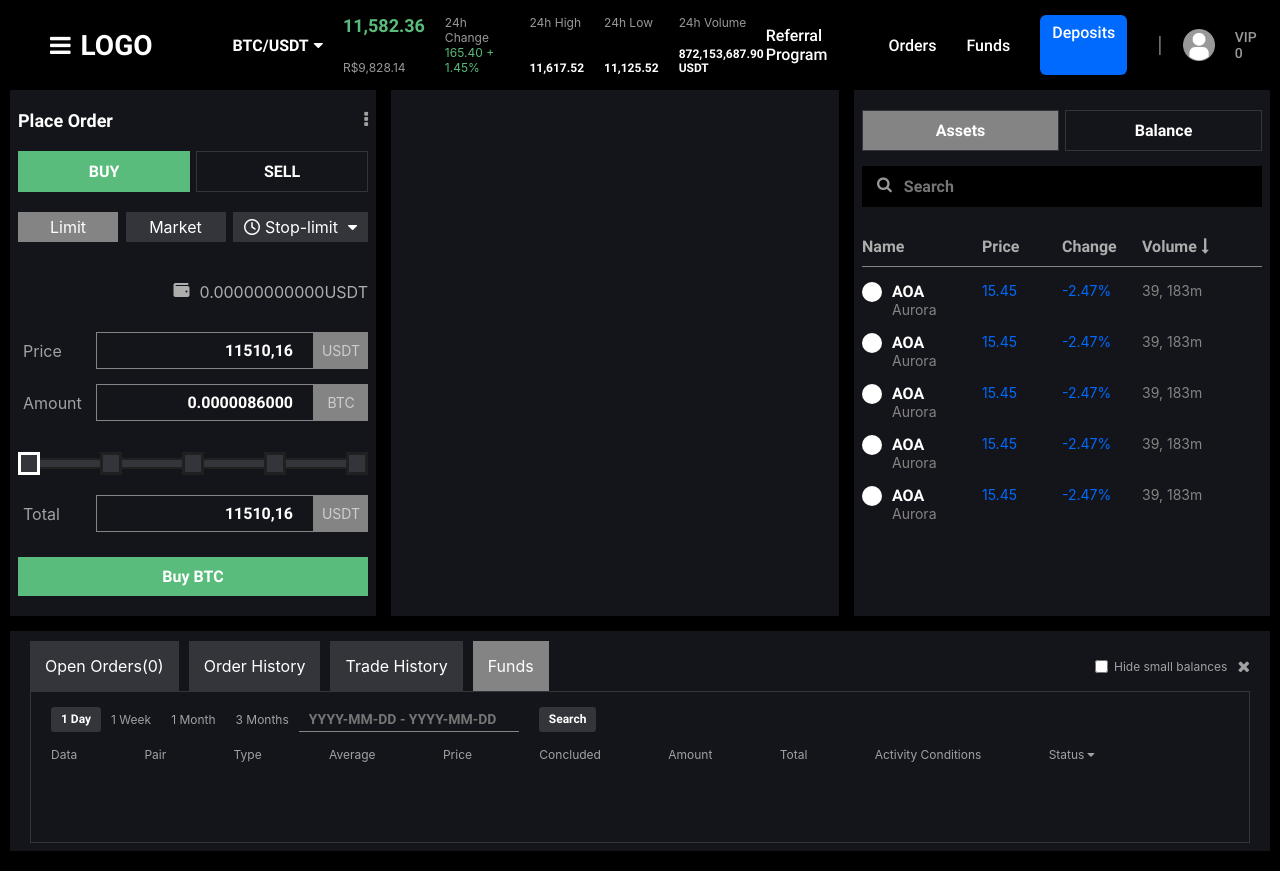
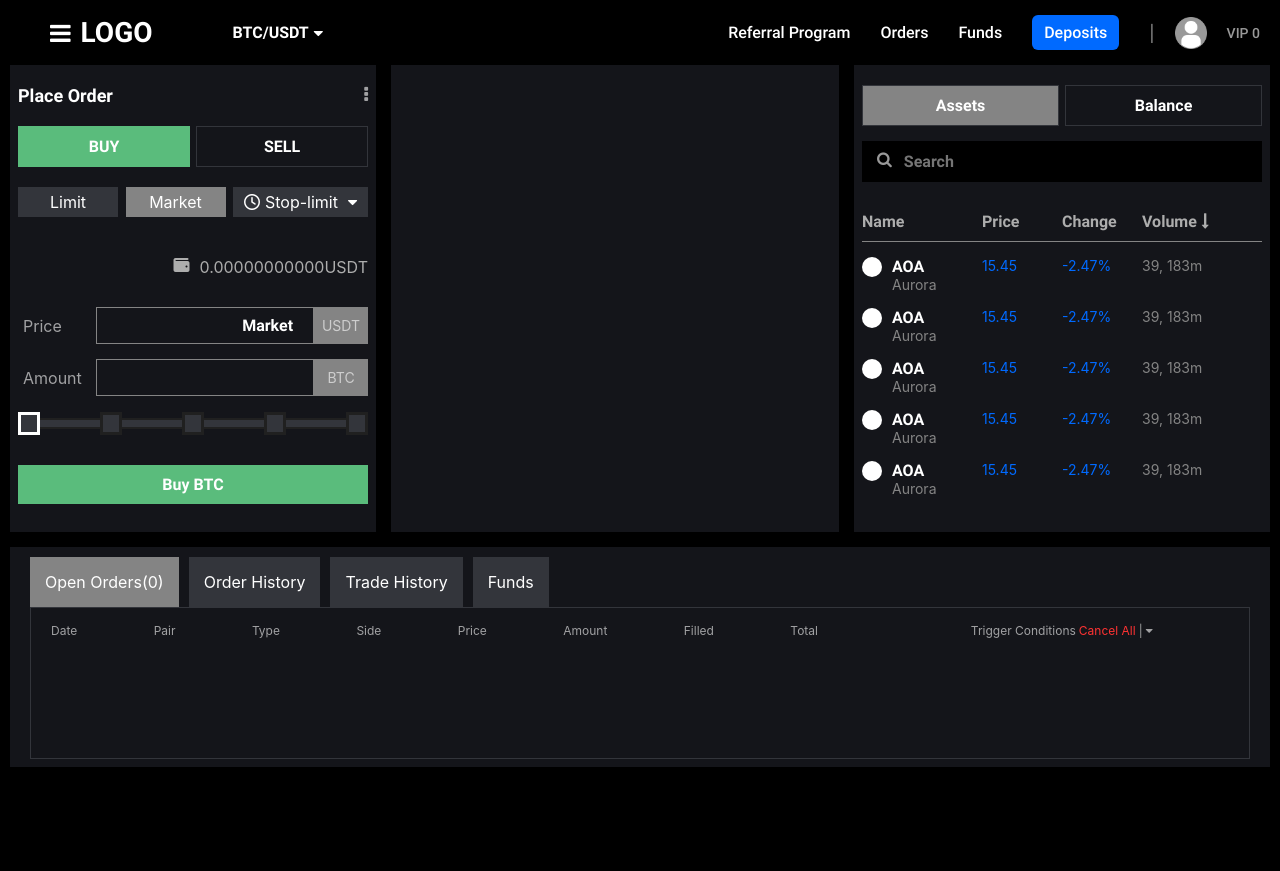
Before and after one commit to mfornella7/exchange-frontend, a React (Create React App) app: page /home in a window 1280 px wide. Both pictures are taken after a click on the element "Market". After the commit the page ends 800 px from the top, so only its background shows below. Built offline with nearby package versions, Linux system fonts and the light colour scheme; what react-router-redux would draw is missing.

Commit message:
6 mini updates after feedback

```diff
--- a/src/components/Header/Header.js
+++ b/src/components/Header/Header.js
@@ -64,7 +64,9 @@ class Header extends Component {
                     <div className="menu-text" onClick={() =>{
                         this.props.history.push("/funds");
                     }}>Funds</div>
-                    <div className="deposit-button">Deposits</div>
+                    <div className="deposit-button" onClick={() =>{
+                        this.props.history.push("/funds?tab=deposits");
+                    }}>Deposits</div>
                     <div className="seperator">|</div>
                     <div className="user-image">
                         <img src={Img_User} alt=""></img>
--- a/src/components/Header/Header.scss
+++ b/src/components/Header/Header.scss
@@ -47,6 +47,9 @@
                 }
             }
             .data-block {
+                @media screen and (max-width: 1400px) {
+                    display: none;
+                }
                 display: flex;
                 flex-direction: row;
                 .data-item {
--- a/src/routes/Funds/Funds.js
+++ b/src/routes/Funds/Funds.js
@@ -8,8 +8,34 @@ class Funds extends Component {
   constructor(props) {
     super(props);
     this.state = {
-      selectedTab: 4,
+      selectedTab: 0,
     }
+  }
+
+  componentWillMount() {
+    this.unlisten = this.props.history.listen((location, action) => {
+      let search = location.search;
+      if (search.indexOf('?tab=') === 0) {
+        switch(search.slice(5)) {
+          case 'deposits':
+            this.setState({ selectedTab: 1});
+            break;
+          case 'withdrawals':
+            this.setState({ selectedTab: 2});
+            break;
+          case 'transactions':
+            this.setState({ selectedTab: 4});
+            break;
+          default:
+            this.setState({ selectedTab: 0});
+        }
+      } else
+        this.setState({ selectedTab: 0});
+    })
+  }
+
+  componentWillUnmount() {
+    this.unlisten();
   }
 
   renderContent() {
--- a/src/routes/Home/Home.js
+++ b/src/routes/Home/Home.js
@@ -11,7 +11,8 @@ class Home extends Component {
       activeButton: 0,
       step: 0,
       assetOrBalance: 0,
-      selectedTab: 3,
+      selectedTab: 0,
+      marketTab: 0,
       assets: [
         {id: 0, symbol: 'AOA', name:'Aurora', price: 15.45, change: '-2.47%', volume: '39, 183m'},
         {id: 1, symbol: 'AOA', name:'Aurora', price: 15.45, change: '-2.47%', volume: '39, 183m'},
@@ -25,6 +26,104 @@ class Home extends Component {
         {id: 2, symbol: 'AOA', p1: 80.14, p2: 0.01, p3: 304.73, p4: 0},
         {id: 3, symbol: 'USD', p1: 0.00, p2: 0.00, p3: 125.05, p4: 0},
       ]
+    }
+  }
+
+  renderStepbar() {
+    return (
+      <ul className="step-bar">
+        <div
+          className={this.state.step === 0 ?"rect active":"rect"}
+          onClick={() => { this.setState({step: 0}); }}
+        />
+        <div className="bar"></div>
+        <div
+          className={this.state.step === 1 ?"rect active":"rect"}
+          onClick={() => { this.setState({step: 1}); }}
+        />
+        <div className="bar"></div>
+        <div
+          className={this.state.step === 2 ?"rect active":"rect"}
+          onClick={() => { this.setState({step: 2}); }}
+        />
+        <div className="bar"></div>
+        <div
+          className={this.state.step === 3 ?"rect active":"rect"}
+          onClick={() => { this.setState({step: 3}); }}
+        />
+        <div className="bar"></div>
+        <div
+          className={this.state.step === 4 ?"rect active":"rect"}
+          onClick={() => { this.setState({step: 4}); }}
+        />
+      </ul>
+    )
+  }
+
+  renderMarketTab() {
+    if (this.state.marketTab === 0) {
+      return (
+        <div>
+          <div className="input-row">
+            <div className="ir-text">Price</div>
+            <input className="ir-input" placeholder="" value="11510,16" id="p1"/>
+            <div className="ir-asset">USDT</div>
+          </div>
+          <div className="input-row">
+            <div className="ir-text">Amount</div>
+            <input className="ir-input" placeholder="" value="0.0000086000"/>
+            <div className="ir-asset">BTC</div>
+          </div>
+          {this.renderStepbar()}
+          <div className="input-row">
+            <div className="ir-text">Total</div>
+            <input className="ir-input" placeholder="" defaultValue="11510,16"/>
+            <div className="ir-asset">USDT</div>
+          </div>
+      </div>
+      )
+    } else if (this.state.marketTab === 1) {
+      return (
+        <div>
+          <div className="input-row">
+            <div className="ir-text">Price</div>
+            <input className="ir-input" placeholder="" value="Market" id="p2"/>
+            <div className="ir-asset">USDT</div>
+          </div>
+          <div className="input-row">
+            <div className="ir-text">Amount</div>
+            <input className="ir-input" placeholder="" value=""/>
+            <div className="ir-asset">BTC</div>
+          </div>
+          {this.renderStepbar()}
+        </div>
+      )
+    } else {
+      return (
+        <div>
+          <div className="input-row">
+            <div className="ir-text">Stop</div>
+            <input className="ir-input" placeholder="" value=""/>
+            <div className="ir-asset">USDT</div>
+          </div>
+          <div className="input-row">
+            <div className="ir-text">Limit</div>
+            <input className="ir-input" placeholder="" value="11510,16"/>
+            <div className="ir-asset">USDT</div>
+          </div>
+          <div className="input-row">
+            <div className="ir-text">Amount</div>
+            <input className="ir-input" placeholder=""/>
+            <div className="ir-asset">BTC</div>
+          </div>
+          {this.renderStepbar()}
+          <div className="input-row">
+            <div className="ir-text">Total</div>
+            <input className="ir-input" placeholder=""/>
+            <div className="ir-asset">BTC</div>
+          </div>
+        </div>
+      );
     }
   }
 
@@ -48,9 +147,12 @@ class Home extends Component {
           >SELL</div>
         </div>
         <div className="bb-buttons2">
-          <div className="normal-button active">Limit</div>
-          <div className="normal-button">Market</div>
-          <div className="mixed-button">
+          <div className={this.state.marketTab === 0?"normal-button active":"normal-button"}
+            onClick={() => { this.setState({marketTab: 0}) }}>Limit</div>
+          <div className={this.state.marketTab === 1?"normal-button active":"normal-button"}
+            onClick={() => { this.setState({marketTab: 1}) }}>Market</div>
+          <div className={this.state.marketTab === 2?"mixed-button active":"mixed-button"}
+            onClick={() => { this.setState({marketTab: 2}) }}>
             <i className="fa fa-clock-o clock" aria-hidden="true"></i>
             <div className="text">Stop-limit</div>
             <i className="fa fa-caret-down down" aria-hidden="true"></i>
@@ -60,47 +162,7 @@ class Home extends Component {
             <i className="fas fa-wallet" aria-hidden="true"></i>
             0.00000000000USDT
         </div>
-        <div className="input-row">
-          <div className="ir-text">Price</div>
-          <input className="ir-input" placeholder="" defaultValue="11510,16"/>
-          <div className="ir-asset">USDT</div>
-        </div>
-        <div className="input-row">
-          <div className="ir-text">Amount</div>
-          <input className="ir-input" placeholder="" defaultValue="0.0000086000"/>
-          <div className="ir-asset">BTC</div>
-        </div>
-        <ul className="step-bar">
-          <div
-            className={this.state.step === 0 ?"rect active":"rect"}
-            onClick={() => { this.setState({step: 0}); }}
-          />
-          <div className="bar"></div>
-          <div
-            className={this.state.step === 1 ?"rect active":"rect"}
-            onClick={() => { this.setState({step: 1}); }}
-          />
-          <div className="bar"></div>
-          <div
-            className={this.state.step === 2 ?"rect active":"rect"}
-            onClick={() => { this.setState({step: 2}); }}
-          />
-          <div className="bar"></div>
-          <div
-            className={this.state.step === 3 ?"rect active":"rect"}
-            onClick={() => { this.setState({step: 3}); }}
-          />
-          <div className="bar"></div>
-          <div
-            className={this.state.step === 4 ?"rect active":"rect"}
-            onClick={() => { this.setState({step: 4}); }}
-          />
-        </ul>
-        <div className="input-row">
-          <div className="ir-text">Total</div>
-          <input className="ir-input" placeholder="" defaultValue="11510,16"/>
-          <div className="ir-asset">USDT</div>
-        </div>
+        {this.renderMarketTab()}
         <div className={this.state.activeButton?"buy-button sell":"buy-button"}>
           {this.state.activeButton?"Sell BTC":"Buy BTC"}
         </div>
@@ -260,11 +322,12 @@ class Home extends Component {
               onClick={() => { this.setState({selectedTab: 3}); }}
             >Funds</div>
           </div>
+          {this.state.selectedTab === 3?
           <div className="check">
             <input type="checkbox" id="hide" name="hide"/>
             <label htmlFor="hide">Hide small balances</label>
             <i className="fa fa-times" aria-hidden="true"></i>
-          </div>
+          </div>:<div/>}
         </div>
         {this.renderBottomTable()}
       </div>
--- a/src/routes/Home/Home.scss
+++ b/src/routes/Home/Home.scss
@@ -70,7 +70,9 @@
                     background-color: $grey_color_1;
                     text-align: center;
                     color: $white_color;
+                    transition: 0.2s;
                     &.active {
+                        transition: 0.2s;
                         background-color: $grey_color_3;
                     }
                 }
@@ -83,6 +85,7 @@
                     flex-direction: row;
                     color: $white_color;
                     align-items: center;
+                    transition: 0.2s;
                     .clock {
                         margin-left: auto;
                     }
@@ -91,6 +94,10 @@
                     }
                     .down {
                         margin-right: auto;
+                    }
+                    &.active {
+                        transition: 0.2s;
+                        background-color: $grey_color_3;
                     }
                 }
             }
--- a/src/routes/Orders/Orders.js
+++ b/src/routes/Orders/Orders.js
@@ -15,11 +15,19 @@ class Orders extends Component {
     return (
       <div className="Orders">
         <div className="o-tabs">
-          <div className="tab">Balance</div>
-          <div className="tab">Deposits</div>
-          <div className="tab">Withdrawals</div>
+          <div className="tab" onClick={() => {
+            this.props.history.push('/funds?tab=balance')
+          }}>Balance</div>
+          <div className="tab" onClick={() => {
+            this.props.history.push('/funds?tab=deposits')
+          }}>Deposits</div>
+          <div className="tab" onClick={() => {
+            this.props.history.push('/funds?tab=withdrawals')
+          }}>Withdrawals</div>
           <div className="tab active">Open Orders</div>
-          <div className="tab">Transactions</div>
+          <div className="tab" onClick={() => {
+            this.props.history.push('/funds?tab=transactions')
+          }}>Transactions</div>
         </div>
         <div className="title">Open Orders</div>
         <div className="detail-block">
--- a/src/routes/Orders/Orders.scss
+++ b/src/routes/Orders/Orders.scss
@@ -13,6 +13,7 @@
             .tab {
                 color: $white_color_6;
                 padding: 0 40px;
+                cursor: pointer;
                 &.active {
                     color: $blue_color;
                 }
```
